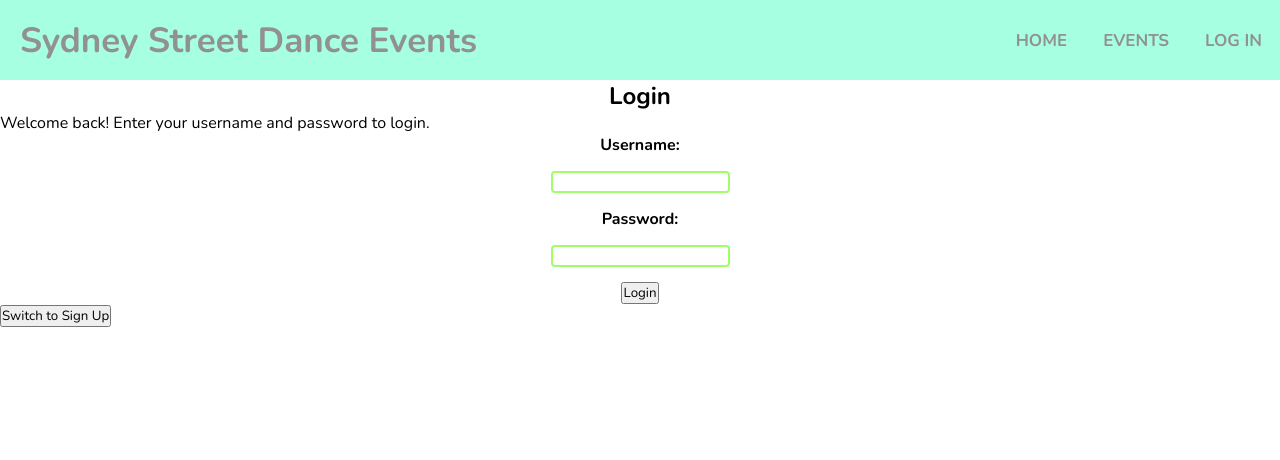
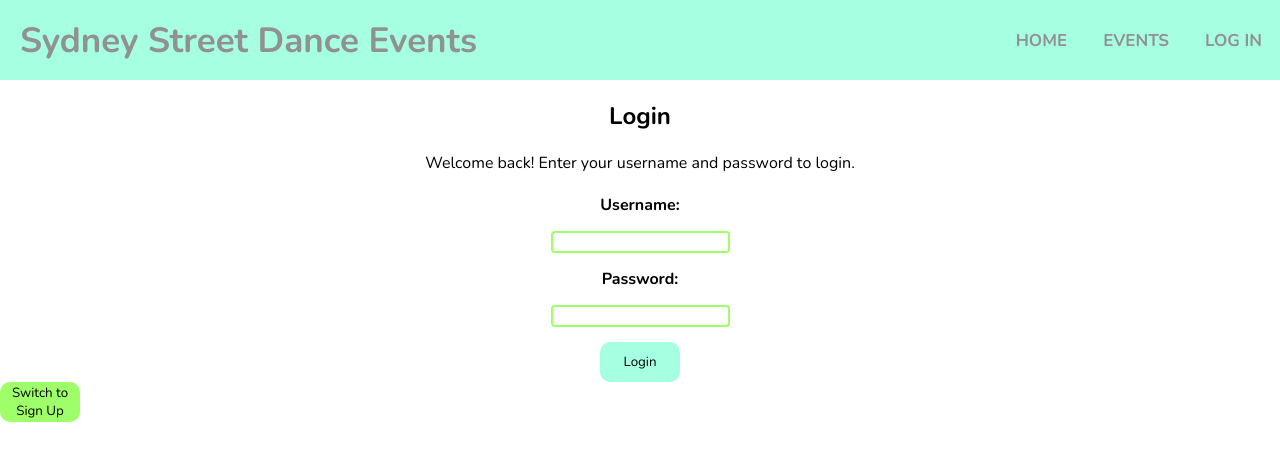
Before and after one commit to mishmishel/event-manager, a React (Create React App) app in the folder client/: page /login in a window 1280 px wide. Shown: the top 460 px of the page. Built offline with nearby package versions, Linux system fonts and the light colour scheme; no server answers.

Commit message:
userinfo styling

```diff
--- /dev/null
+++ b/client/src/components/Login.css
@@ -0,0 +1,11 @@
+.login-button button {
+    height: 40px;
+    width: 80px;
+    border: none;
+    border-radius: 10px;
+    background-color: #a6ffe1;
+}
+
+.login-button button:hover {
+    background-color: #4DEAB6;
+}
--- a/client/src/components/Login.js
+++ b/client/src/components/Login.js
@@ -1,5 +1,6 @@
 import React, {useState} from 'react';
 import { useNavigate } from 'react-router-dom';
+import './Login.css';
 
 export default function Login( { onLogin }) {
     const[usernameInput, setUsernameInput] = useState("");
@@ -46,7 +47,9 @@ export default function Login( { onLogin }) {
             <label for="password">Password:</label>
             <input type="password" id="password" name="password" value={passwordInput} onChange={(e) =>
             { setPasswordInput(e.target.value) }} />
+            <div className="login-button">
             <button type="submit">Login</button>
+            </div>
         </form>
     )
 }
--- /dev/null
+++ b/client/src/components/LoginSignUpPage.css
@@ -0,0 +1,18 @@
+.login-signup-view h2 {
+    margin-top: 20px;
+    margin-bottom: 20px;
+}
+
+.login-signup-view p {
+    text-align: center;
+    margin-bottom: 20px;
+}
+
+#toggleview {
+    align-self: center;
+    height: 40px;
+    width: 80px;
+    border: none;
+    border-radius: 10px;
+    background-color: #9EFF6A;
+}
--- a/client/src/components/LoginSignUpPage.js
+++ b/client/src/components/LoginSignUpPage.js
@@ -1,7 +1,8 @@
 import React, { useState, useEffect } from 'react';
 import SignUp from './SignUp';
 import Login from './Login';
-import { useNavigate } from 'react-router-dom'
+import { useNavigate } from 'react-router-dom';
+import './LoginSignUpPage.css';
 
 export default function LoginSignUpPage({ onSignUp, onLogin, user }) {
   const navigate = useNavigate();
@@ -22,7 +23,7 @@ export default function LoginSignUpPage({ onSignUp, onLogin, user }) {
   };
 
   return (
-    <div>
+    <div className="login-signup-view">
        <h2>{isLoginView ? 'Login' : 'Sign Up'}</h2>
        <p>{isLoginView ? 'Welcome back! Enter your username and password to login.' : 'Welcome! Enter your details to sign up!'}</p>
       {isLoginView ? (
@@ -30,9 +31,8 @@ export default function LoginSignUpPage({ onSignUp, onLogin, user }) {
       ) : (
         <SignUp onSignUp={onSignUp} />
       )}
-
-      <button onClick={toggleView}>
-        {isLoginView ? 'Switch to Sign Up' : 'Switch to Login'}
+      <button id="toggleview" onClick={toggleView}>
+      {isLoginView ? 'Switch to Sign Up' : 'Switch to Login'}
       </button>
     </div>
   );
--- /dev/null
+++ b/client/src/components/SignUp.css
@@ -0,0 +1,11 @@
+.signup-button-container button {
+    height: 40px;
+    width: 80px;
+    border: none;
+    border-radius: 10px;
+    background-color: #a6ffe1;
+}
+
+.signup-button-container button:hover {
+    background-color: #4DEAB6;
+}
--- a/client/src/components/SignUp.js
+++ b/client/src/components/SignUp.js
@@ -1,5 +1,6 @@
 import React, { useState } from 'react';
 import { useNavigate } from 'react-router-dom';
+import './SignUp.css';
 
 export default function SignUp({ onSignUp }) {
   const [usernameInput, setUsernameInput] = useState("");
@@ -87,7 +88,9 @@ export default function SignUp({ onSignUp }) {
       <label htmlFor="passwordconfirmation">Retype Password:</label>
       <input type="password" id="passwordconfirmation" name="passwordconfirmation" value={passwordConfirmationInput} onChange={(e) =>
         { setPasswordConfirmationInput(e.target.value) }} />
-      <button type="submit">Sign Up</button>
+        <div className="signup-button-container">
+        <button type="submit">Sign Up</button>
+        </div>
     </form>
   )
 }
```
